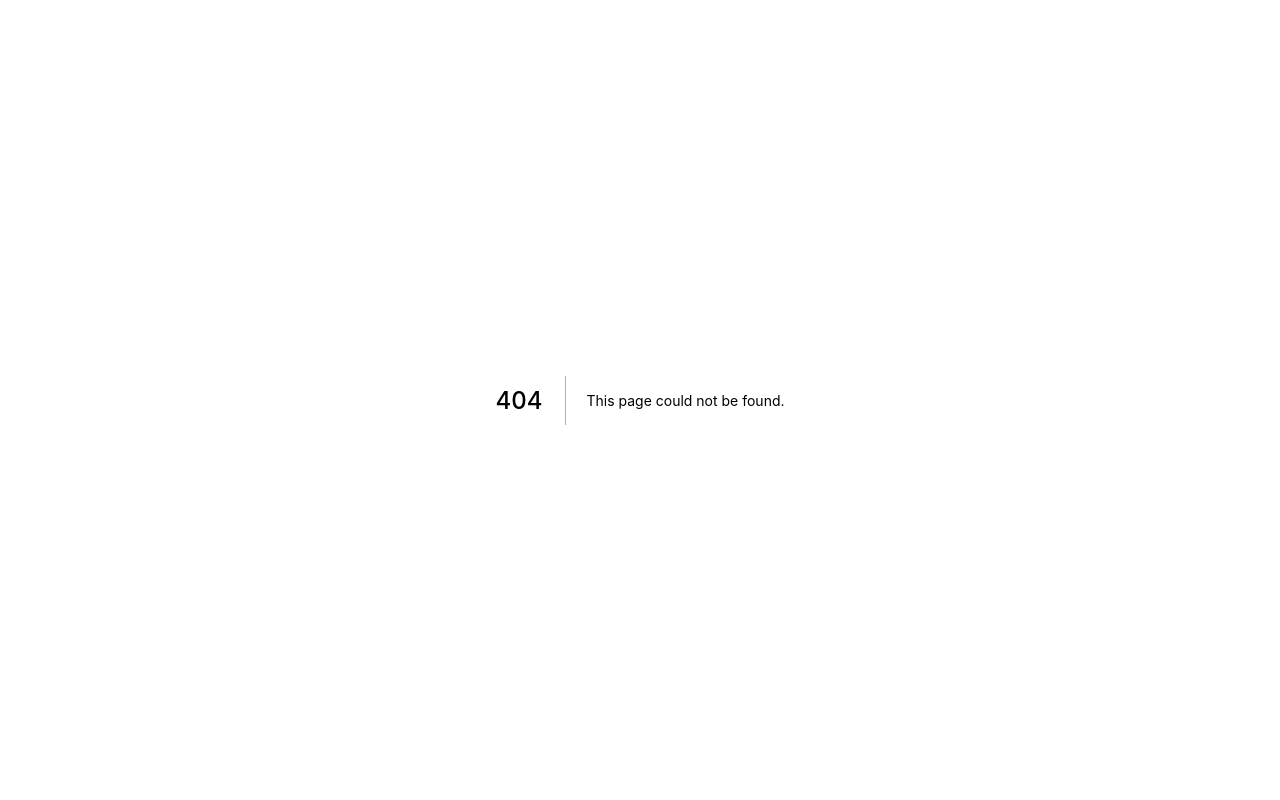
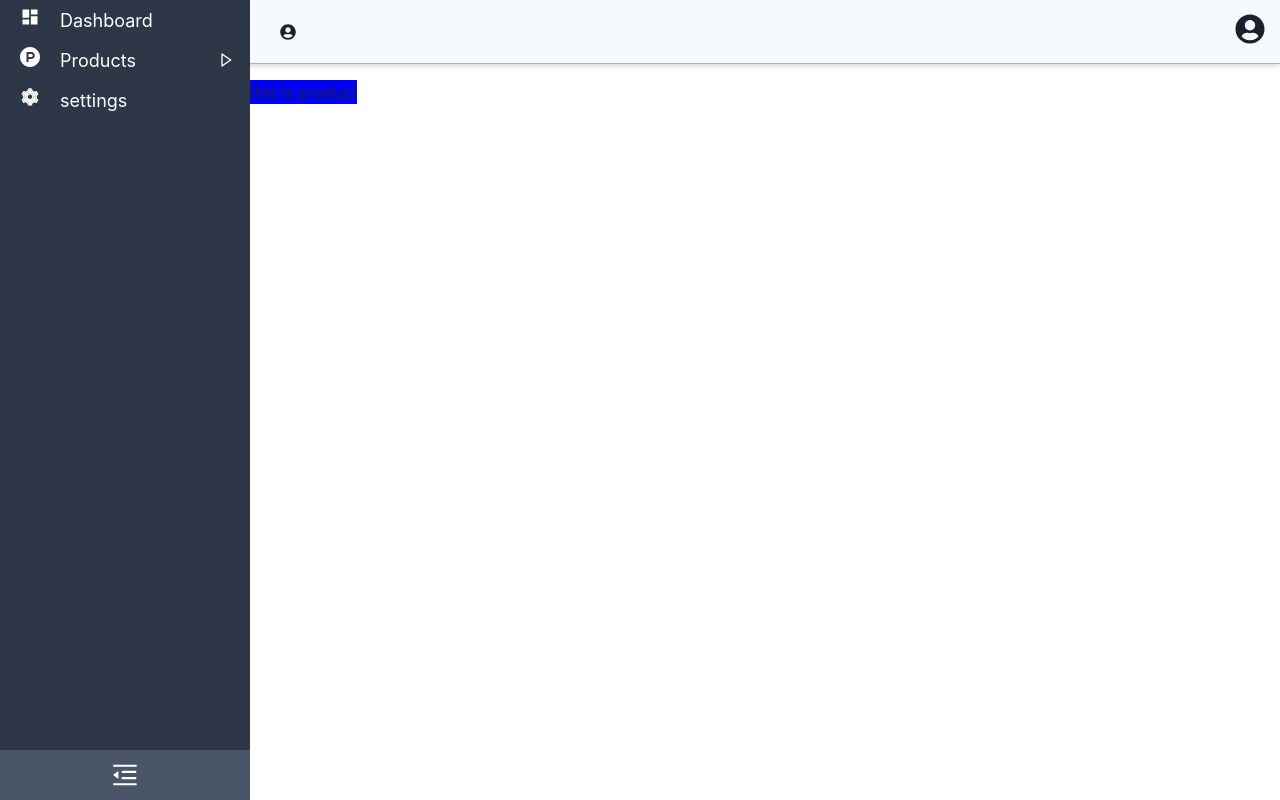
Before and after one commit to mahbubsk/sidenav-nextjs, a Next.js app: page /products in a window 1280 px wide. Before the commit this address had no page. Built offline with nearby package versions, Linux system fonts and the light colour scheme.

Commit message:
first commit

```diff
--- /dev/null
+++ b/Components/Header.js
@@ -0,0 +1,58 @@
+import React, {useState} from 'react';
+import {
+    useDisclosure, Flex, Icon, Spacer, chakra
+} from '@chakra-ui/react'
+import {AiOutlineMenu} from 'react-icons/ai';
+import {FaUserCircle} from 'react-icons/fa';
+import SignIn from './SignIn';
+
+function Header({collapse, setCollapse}) {
+    const { isOpen, onOpen, onClose } = useDisclosure();
+    const [placement, setPlacement] = React.useState("right");
+    return (
+        <Flex
+            alignItems="center"
+            boxShadow="md"
+            h="64px"
+            bg="#F7FAFC"
+            borderBottom="1px solid #b1b0b0"
+            position="fixed"
+            top="0"
+            left="0"
+            transition="all 0.5s"
+            w="100%"
+            paddingLeft={{md: collapse ? "70px" : " 240px", lg: collapse ? "280px" : "70px"}}
+        >
+            <Icon as={FaUserCircle} />
+            <chakra.span
+                cursor="pointer"
+                onClick={()=>{
+                    setCollapse(!collapse);
+                }}
+                >
+                <Icon
+                    as={AiOutlineMenu}
+                    w={{base:'60px', sm:'60px', md:'0px', lg:'0px'}}
+
+                />
+            </chakra.span>
+
+
+
+            <Spacer />
+            <chakra.span cursor="pointer" onClick={onOpen}>
+                <Icon as={FaUserCircle} h="30px" w="60px"/>
+            </chakra.span>
+            <SignIn
+                isOpen={isOpen}
+                onOpen={onOpen}
+                onClose={onClose}
+                placement={placement}
+                setPlacement={setPlacement}
+            />
+
+        </Flex>
+    )
+}
+
+export default Header
--- /dev/null
+++ b/Components/Layout.js
@@ -0,0 +1,23 @@
+import React, {useState} from 'react';
+import Sidenav from './Sidenav/Sidenav';
+import Header from './Header';
+import {Flex, Box} from '@chakra-ui/react';
+
+const Layout = ({ children }) => {
+
+    const [collapse, setCollapse] = useState(true);
+
+    return (
+        <Flex>
+            <Sidenav collapse={collapse} setCollapse={setCollapse}/>
+            <Box >
+                <Header collapse={collapse} setCollapse={setCollapse}/>
+                <main>
+                    {children}
+                </main>
+            </Box>
+        </Flex>
+    )
+}
+
+export default Layout;
--- /dev/null
+++ b/Components/Sidenav/NavItem.jsx
@@ -0,0 +1,43 @@
+import Link from 'next/link';
+
+import {
+    Flex, Box, Icon, Spacer, chakra
+} from '@chakra-ui/react';
+import {BiRightArrow} from 'react-icons/bi';
+
+const NavItem = ({name, icon, collapse, setCollapse, hasChild, link}) => {
+    return (
+        <Link href={link}>
+            <Flex
+                alignItems="center"
+                height="40px" _hover={{bg:'gray'}}
+                cursor="pointer"
+                transition="all 0.3s"
+                overflow="hidden"
+            >
+                <Box mx="5">
+
+                    <Icon fontSize="20px" as={icon}/>
+                </Box>
+                <Box transition="all 0.3s"
+                    visibility={{md:!collapse ? "visible" : "hidden", lg: collapse ? "visible" : "hidden"}}
+                >
+                    <chakra.span fontSize="18px">{name}</chakra.span>
+                </Box>
+
+                {
+                    hasChild &&
+                    <>
+                        <Spacer/>
+                        <Box padding="4">
+                            <BiRightArrow/>
+                        </Box>
+                    </>
+                }
+            </Flex>
+        </Link>
+
+    )
+}
+
+export default NavItem
--- /dev/null
+++ b/Components/Sidenav/Sidenav.jsx
@@ -0,0 +1,84 @@
+import Link from 'next/link';
+import {
+    Box, Flex, Icon, Spacer
+} from '@chakra-ui/layout';
+import {
+    AiOutlineMenuFold,
+    AiOutlineMenuUnfold,
+    AiTwotoneSetting
+} from 'react-icons/ai';
+import {MdDashboard} from 'react-icons/md';
+import {GrProductHunt} from 'react-icons/gr';
+
+import NavItem from './NavItem';
+const Sidenav = ({collapse, setCollapse}) => {
+
+
+
+    return (
+        <Flex
+            bg="#2d3748"
+            w={{
+                base: collapse ? "0" : "70%",
+                sm: collapse ? "0" : "70%",
+                md: collapse ? "60px" : "250px",
+                lg: collapse ? "250px" : "60px"
+            }}
+            transition="all 0.5s" h="100vh"
+            flexDirection="column"
+            justifyContent="space-between"
+            position={{base: "fixed", sm: "fixed", md: "relative", lg: "relative"}}
+            color="white" zIndex="99" top="0" left="0"
+
+        >
+            <ul>
+                <NavItem
+                    link="/dashboard"
+                    name="Dashboard"
+                    icon={MdDashboard}
+                    collapse={collapse}
+                    setCollapse={setCollapse}
+                />
+
+                <NavItem
+                    link="/products"
+                    hasChild
+                    name="Products"
+                    icon={GrProductHunt}
+                    collapse={collapse}
+                    setCollapse={setCollapse}
+                />
+
+                <NavItem
+                    link="/settings"
+                    name="settings"
+                    icon={AiTwotoneSetting}
+                    collapse={collapse}
+                    setCollapse={setCollapse}
+                />
+
+            </ul>
+
+            <Spacer/>
+            <Flex
+                bg="#4a5568" cursor="pointer"
+                height="50px"
+                justifyContent="center"
+                alignItems="center"
+                onClick={()=>{
+                    // setUsers(false);
+                    // setTeachers(false);
+                    setCollapse(!collapse);
+                }}>
+                {
+                    collapse ?
+                        <AiOutlineMenuFold style={{fontSize:'30px'}}/>
+                        : <AiOutlineMenuUnfold style={{fontSize:'30px'}}/>
+                }
+            </Flex>
+
+        </Flex>
+    )
+}
+
+export default Sidenav
--- /dev/null
+++ b/Components/SignIn.js
@@ -0,0 +1,27 @@
+import React from 'react'
+import {
+    Drawer, DrawerOverlay, DrawerContent, DrawerHeader, DrawerBody
+} from '@chakra-ui/react';
+
+function SignIn({placement,onClose, isOpen}) {
+
+    return (
+        <div>
+            <Drawer placement={placement} onClose={onClose} isOpen={isOpen}>
+                <DrawerOverlay />
+                <DrawerContent>
+                    <DrawerHeader borderBottomWidth="1px">
+                        Basic Drawer
+                    </DrawerHeader>
+                    <DrawerBody>
+                        <p>Some contents...</p>
+                        <p>Some contents...</p>
+                        <p>Some contents...</p>
+                    </DrawerBody>
+                </DrawerContent>
+            </Drawer>
+        </div>
+    )
+}
+
+export default SignIn
--- a/pages/_app.js
+++ b/pages/_app.js
@@ -1,7 +1,16 @@
-import '../styles/globals.css'
-
+import '../styles/globals.css';
+import { ChakraProvider } from "@chakra-ui/react"
+import Layout from '../Components/Layout';
 function MyApp({ Component, pageProps }) {
-  return <Component {...pageProps} />
+    return (
+        <>
+            <ChakraProvider>
+                <Layout>
+                    <Component {...pageProps}/>
+                </Layout>
+            </ChakraProvider>
+        </>
+    )
 }
 
 export default MyApp
--- /dev/null
+++ b/pages/products.js
@@ -0,0 +1,15 @@
+import {Box} from '@chakra-ui/react';
+import Head from 'next/head';
+
+const products = () => {
+    return (
+        <Box mt="80px" bg="blue">
+            <Head>
+                <title>products</title>
+            </Head>
+            this is product
+        </Box>
+    )
+}
+
+export default products
```
Also changed, not shown: package.json (+6 -1 lines), pages/dashboard.js (added, +16 -0 lines), pages/index.js (+11 -64 lines), pages/settings.js (added, +16 -0 lines), 2 other files (tests, documents, lock files or other folders).
